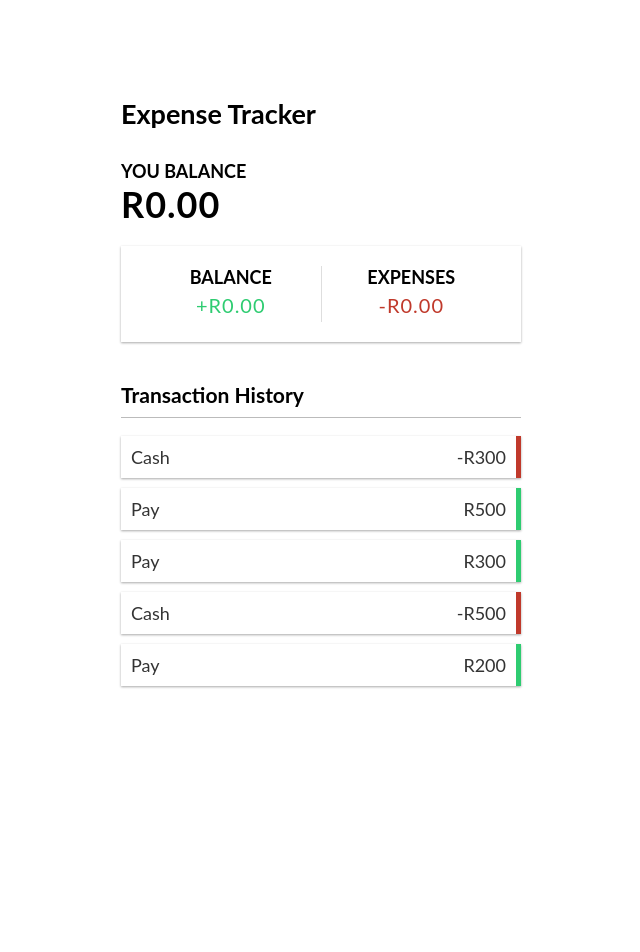
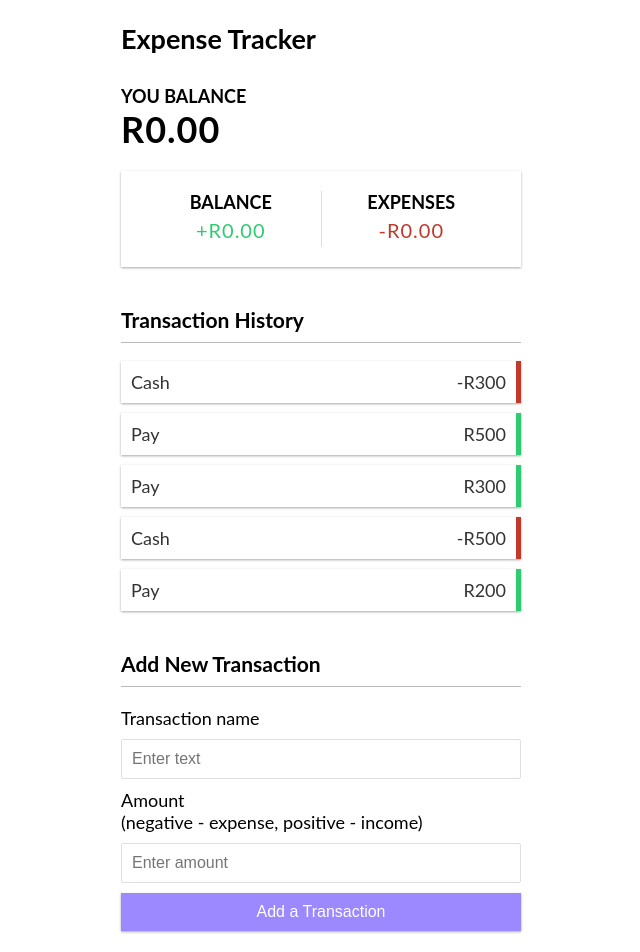
Before and after one commit to Luvuyotafeni/expense-tracker, a Vue app: page / in a window 1280 px wide. Shown: the top 952 px of the page, without its empty margins (319-959 px from the left). Before the commit the page ends 800 px from the top, so only its background shows below. Built offline with nearby package versions, Linux system fonts and the light colour scheme; a web font is replaced by a local one.

Commit message:
add a transaction component

```diff
--- a/src/App.vue
+++ b/src/App.vue
@@ -4,6 +4,7 @@
  <Balance/>
  <BalanceExpenses/>
  <TranscationHistory/>
+ <AddTransaction/>
 </div>
 </template>
 
@@ -12,6 +13,7 @@ import Header from './components/Header.vue';
 import Balance from './components/Balance.vue';
 import BalanceExpenses from './components/BalanceExpenses.vue';
 import TranscationHistory from './components/TranscationHistory.vue';
+import AddTransaction from './components/AddTransaction.vue';
 
 
 export default {
@@ -19,7 +21,9 @@ export default {
     Header,
     Balance,
     BalanceExpenses,
-    TranscationHistory
+    TranscationHistory,
+    AddTransaction,
+
 
   }
 }
--- a/src/components/AddTransaction.vue
+++ b/src/components/AddTransaction.vue
@@ -0,0 +1,15 @@
+<template>
+    <h3>Add New Transaction</h3>
+    <form id="form">
+        <div class="form-control">
+            <label for="text"> Transaction name</label>
+            <input type="text" id="text" placeholder="Enter text"/>
+        </div>
+        <div class="form-control">
+            <label for="amount">Amount<br/>
+            (negative - expense, positive - income)</label>
+            <input type="number" id="amount" placeholder="Enter amount"/>
+        </div>
+        <button class="btn">Add a Transaction</button>
+    </form>
+</template>
```
